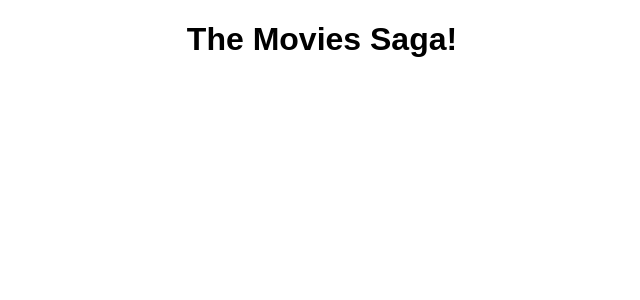
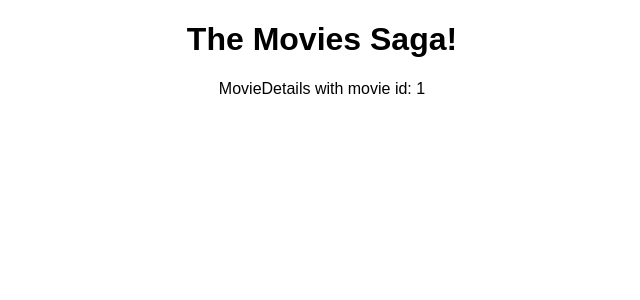
Before and after one commit to Daniel-Legan/weekend-movie-sagas-daniel-legan, a React (Create React App) app: page /#/details/1 in a window 1280 px wide. Shown: the top 300 px of the page, without its empty margins (318-958 px from the left). Built offline with nearby package versions, Linux system fonts and the light colour scheme.

Commit message:
can get to details page for each movie

```diff
--- a/src/components/App/App.js
+++ b/src/components/App/App.js
@@ -1,6 +1,7 @@
 import {HashRouter as Router, Route} from 'react-router-dom';
 import './App.css';
 import MovieList from '../MovieList/MovieList'
+import MovieDetails from '../MovieDetails/MovieDetails';
 
 function App() {
   return (
@@ -12,6 +13,9 @@ function App() {
         </Route>
 
         {/* Details page */}
+        <Route path="/details/:id" exact>
+          <MovieDetails />
+        </Route>
 
         {/* Add Movie page */}
       </Router>
--- /dev/null
+++ b/src/components/MovieDetails/MovieDetails.jsx
@@ -0,0 +1,17 @@
+import { useParams } from 'react-router-dom';
+import { useEffect } from 'react';
+
+function MovieDetails() {
+    const params = useParams();
+    console.log('params', params);
+
+    useEffect(() => {
+
+    }, [params.id]);
+
+    return (
+        <div>MovieDetails with movie id: {params.id}</div>
+    );
+}
+
+export default MovieDetails;
```
